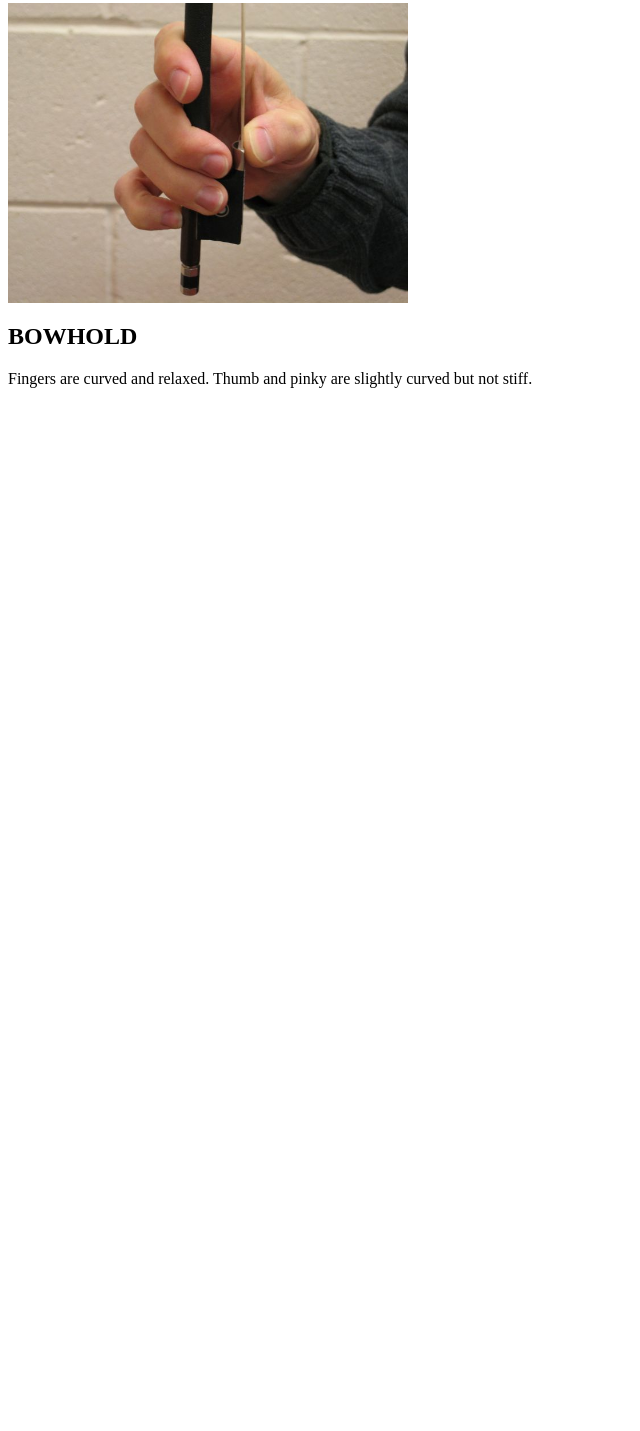
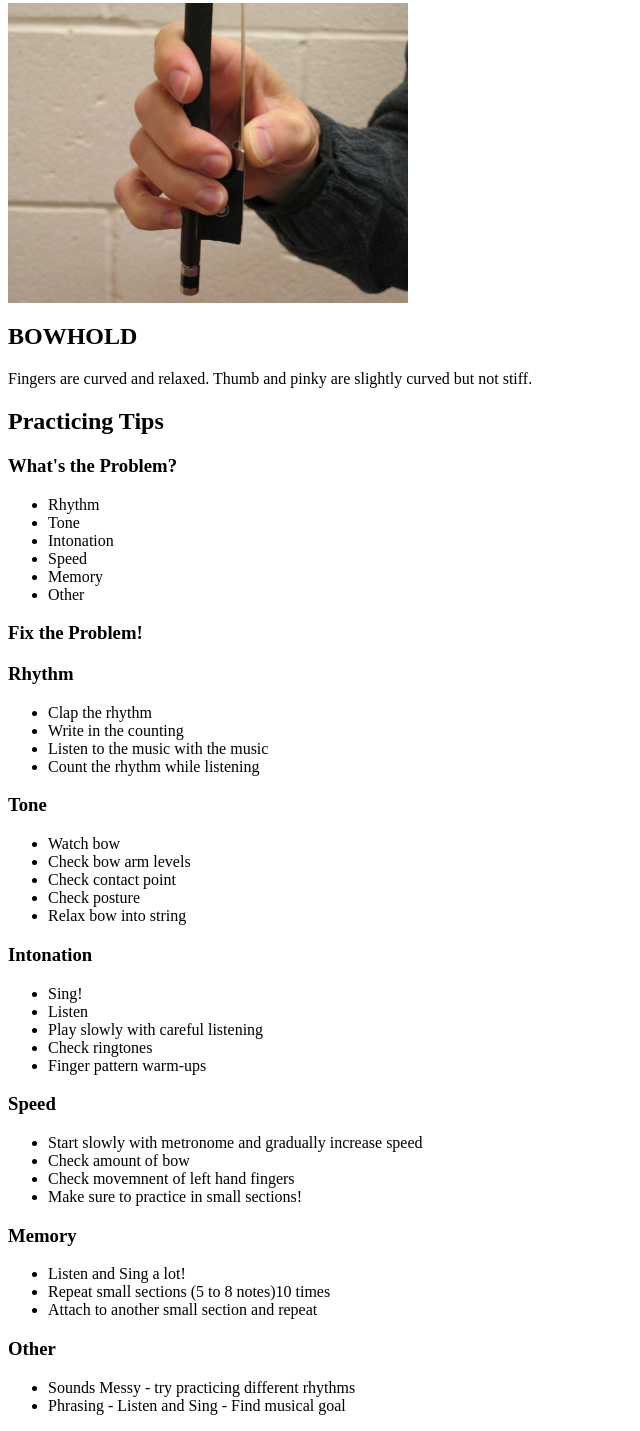
Before and after one commit to lauraeakman/sistemasite, a plain HTML site: page practice.html in a window 1280 px wide. Shown: the part 1040-2471 px from the top of the page, without its empty margins (0-640 px from the left). Before the commit the page ends 1444 px from the top, so only its background shows below. Drawn offline with Linux system fonts and the light colour scheme.

Commit message:
Add three column divs for stuff

```diff
--- a/practice.html
+++ b/practice.html
@@ -15,7 +15,9 @@
                <li><a href="contact.html">CONTACT</a></li>
             </ul>
          </header>
-         <div id="main_body">
+         <div id="left_column">
+         </div>
+         <div id="center_column">
             <h1>Practice</h1>
             <a href="listen_here.html">LISTEN HERE</a>
             <img src="img/Violin-in-Rest-Position-2.jpg" width="400">
@@ -30,7 +32,61 @@
             <h2>BOWHOLD</h2>
             <p>Fingers are curved and relaxed. Thumb and pinky are slightly curved but not stiff.</p>
 
-         </div> <!-- end main body -->
+         </div> <!-- end center body -->
+         <div id="right_column">
+            <h2>Practicing Tips</h2>
+            <h3>What's the Problem?</h3>
+               <ul>
+                  <li>Rhythm</li>
+                  <li>Tone</li>
+                  <li>Intonation</li>
+                  <li>Speed</li>
+                  <li>Memory</li>
+                  <li>Other</li>
+               </ul>
+            <h3>Fix the Problem!</h3>
+            <h3>Rhythm</h3>
+               <ul>
+                  <li>Clap the rhythm</li>
+                  <li>Write in the counting</li>
+                  <li>Listen to the music with the music</li>
+                  <li>Count the rhythm while listening</li>
+               </ul>
+            <h3>Tone</h3>
+               <ul>
+                  <li>Watch bow</li>
+                  <li>Check bow arm levels</li>
+                  <li>Check contact point</li>
+                  <li>Check posture</li>
+                  <li>Relax bow into string</li>
+               </ul>
+            <h3>Intonation</h3>
+               <ul>
+                  <li>Sing!</li>
+                  <li>Listen</li>
+                  <li>Play slowly with careful listening</li>
+                  <li>Check ringtones</li>
+                  <li>Finger pattern warm-ups</li>
+               </ul>
+            <h3>Speed</h3>
+               <ul>
+                  <li>Start slowly with metronome and gradually increase speed</li>
+                  <li>Check amount of bow</li>
+                  <li>Check movemnent of left hand fingers</li>
+                  <li>Make sure to practice in small sections!</li>
+               </ul>
+            <h3>Memory</h3>
+               <ul>
+                  <li>Listen and Sing a lot!</li>
+                  <li>Repeat small sections (5 to 8 notes)10 times</li>
+                  <li>Attach to another small section and repeat</li>
+               </ul>
+            <h3>Other</h3>
+               <ul>
+                  <li>Sounds Messy - try practicing different rhythms</li>
+                  <li>Phrasing - Listen and Sing - Find musical goal</li>
+               </ul>
+         </div> <!-- end right column -->
       </div> <!-- end main wrapper -->
    </body>
 </html>
```
Also changed, not shown: 1 other file.
